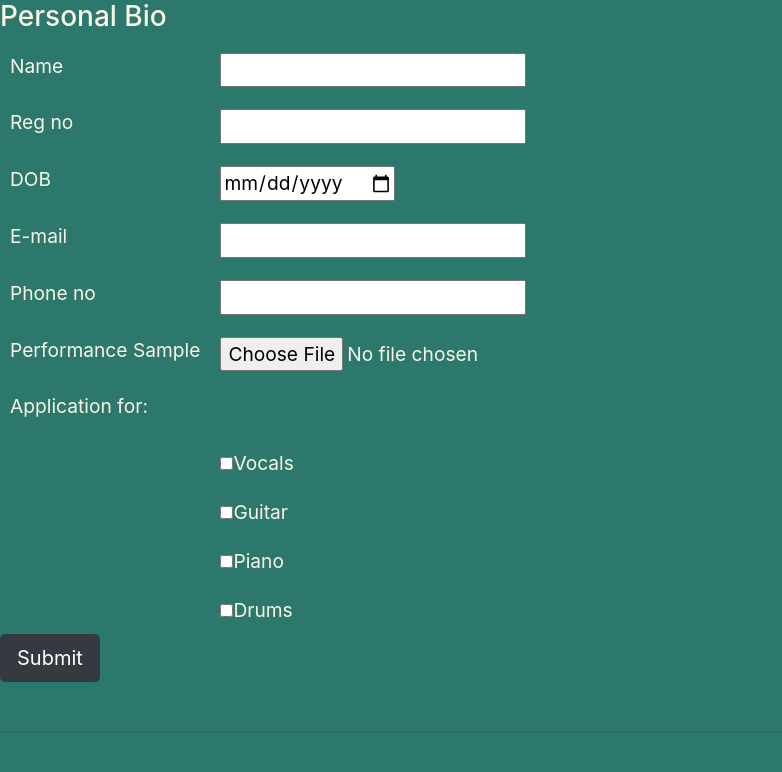
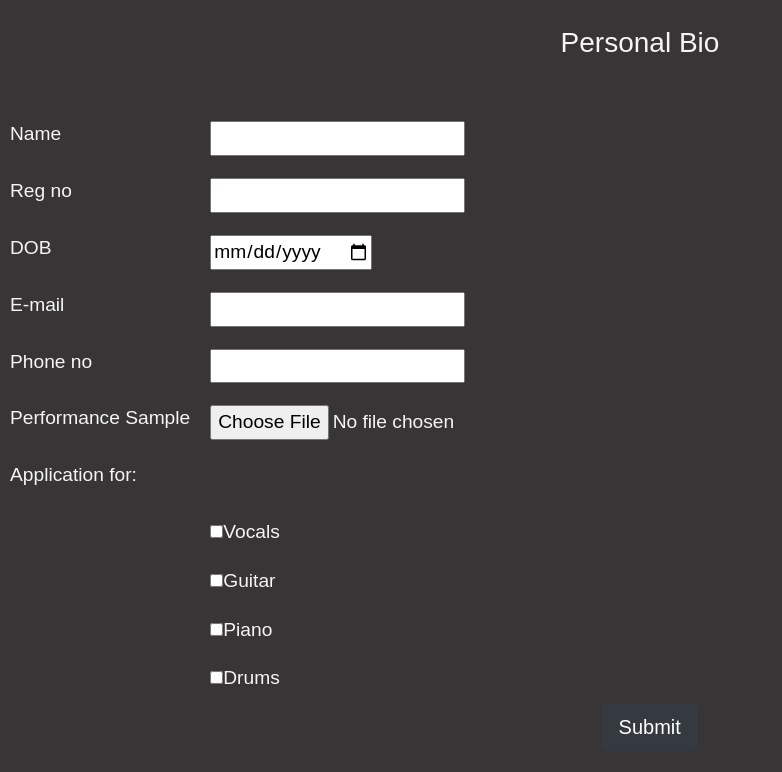
Before and after one commit to NehaMuraliDharan/Music-Club-Website, a plain HTML site: page bio.html in a window 1280 px wide. Shown: the whole page, without its empty margins (0-782 px from the left). Drawn offline with nearby package versions, Linux system fonts and the light colour scheme.

Commit message:
new css for bio

```diff
--- a/stylebio.css
+++ b/stylebio.css
@@ -1,6 +1,7 @@
 body{
-    background-color: #2c786c;
-    color: #faf5e4;
+    background-color: #373535;
+    color: #F5F5F5;
+    font-family: 'Montserrat', sans-serif;
   }
   table{
     font-size: 1.2rem;
@@ -12,6 +13,12 @@ body{
   hr{
     margin-top: 50px;
   }
-  h1{
+  h3{
       text-align: center;
+      margin-bottom: 4%;
+      margin-top: 2%;
   }
+  .button{
+
+    margin-left: 47%;
+  }
```
